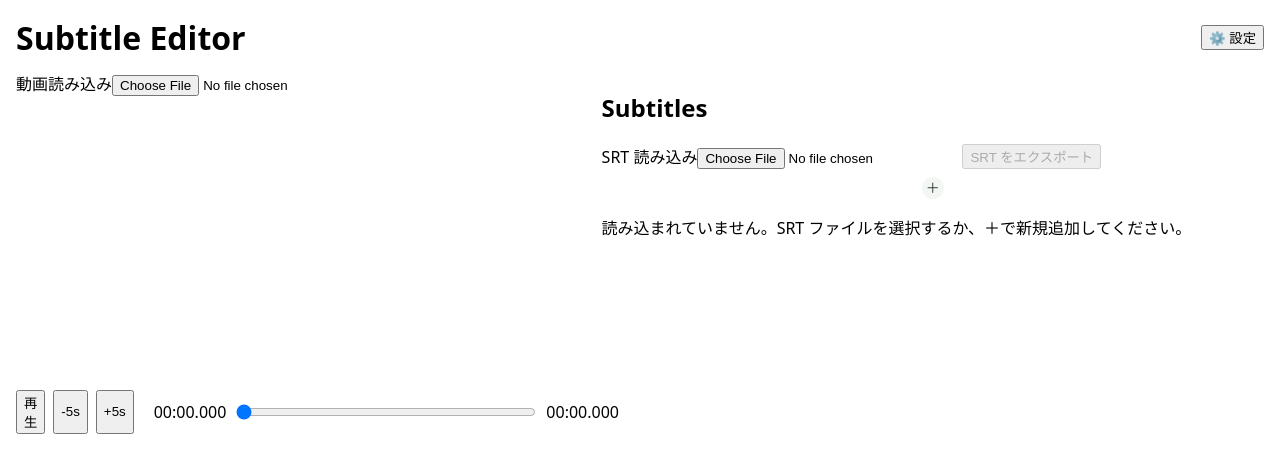
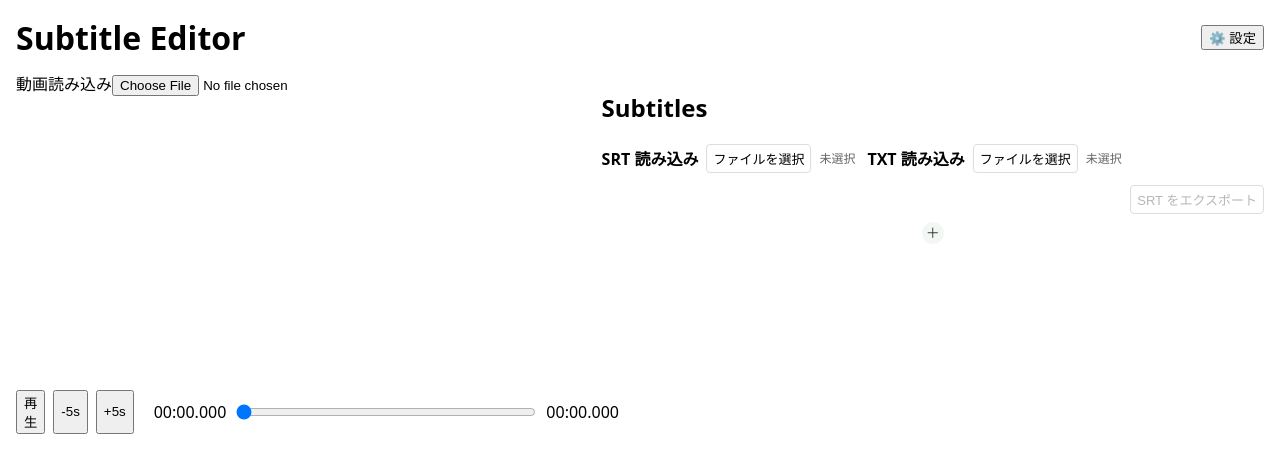
Before and after one commit to chiemi627/subtitleEditor, a React (Vite) app: page / in a window 1280 px wide. Shown: the top 472 px of the page. Built offline with nearby package versions, Linux system fonts and the light colour scheme.

Commit message:
テキストも読み込めるようにする

```diff
--- a/src/components/SubtitlesList.tsx
+++ b/src/components/SubtitlesList.tsx
@@ -1,5 +1,5 @@
 import React, { useEffect, useState, useRef } from 'react'
-import { parseSrt, stringifySrt, Subtitle } from '../utils/srt'
+import { parseSrt, stringifySrt, Subtitle, parsePlainTextSubtitles } from '../utils/srt'
 
 type Action = 'split' | 'next' | 'prev' | 'playpause' | 'merge' | 'setStart'
 type Binding = { key: string; ctrl?: boolean; alt?: boolean; shift?: boolean; meta?: boolean }
@@ -37,6 +37,10 @@ export default function SubtitlesList({ subtitles, onChange, currentTime = 0, pl
   const [activeId, setActiveId] = useState<number | null>(null)
   const lastStartSetRef = useRef<number | null>(null)
   const scrollTimerRef = useRef<number | null>(null)
+  const srtInputRef = useRef<HTMLInputElement>(null)
+  const txtInputRef = useRef<HTMLInputElement>(null)
+  const [srtName, setSrtName] = useState('')
+  const [txtName, setTxtName] = useState('')
 
   useEffect(() => setItems(subtitles || []), [subtitles])
   // Update activeId only when it actually changes to avoid flicker and
@@ -125,10 +129,25 @@ export default function SubtitlesList({ subtitles, onChange, currentTime = 0, pl
   const onFile = (e: React.ChangeEvent<HTMLInputElement>) => {
     const f = e.target.files?.[0]
     if (!f) return
+    setSrtName(f.name)
     const reader = new FileReader()
     reader.onload = () => {
       const txt = String(reader.result || '')
       const parsed = parseSrt(txt)
+      setItems(parsed)
+      onChange(parsed)
+    }
+    reader.readAsText(f)
+  }
+
+  const onTxtFile = (e: React.ChangeEvent<HTMLInputElement>) => {
+    const f = e.target.files?.[0]
+    if (!f) return
+    setTxtName(f.name)
+    const reader = new FileReader()
+    reader.onload = () => {
+      const txt = String(reader.result || '')
+      const parsed = parsePlainTextSubtitles(txt, 5)
       setItems(parsed)
       onChange(parsed)
     }
@@ -245,12 +264,38 @@ export default function SubtitlesList({ subtitles, onChange, currentTime = 0, pl
   return (
     <aside className="subtitles-list">
       <h2>Subtitles</h2>
-      <div style={{ display: 'flex', gap: 12, alignItems: 'center', marginBottom: 8 }}>
-        <label>
-          SRT 読み込み
-          <input type="file" accept=".srt,text/plain" onChange={onFile} />
-        </label>
-        <button onClick={exportSrt} disabled={items.length === 0}>
+      <div className="file-controls">
+        <div className="file-picker">
+          <span className="file-picker__label">SRT 読み込み</span>
+          <button type="button" className="time-btn" onClick={() => srtInputRef.current?.click()}>
+            ファイルを選択
+          </button>
+          <span className="file-picker__name">{srtName || '未選択'}</span>
+          <input
+            ref={srtInputRef}
+            type="file"
+            accept=".srt"
+            onChange={onFile}
+            style={{ position: 'absolute', width: 1, height: 1, padding: 0, margin: 0, opacity: 0, pointerEvents: 'none' }}
+          />
+        </div>
+
+        <div className="file-picker">
+          <span className="file-picker__label">TXT 読み込み</span>
+          <button type="button" className="time-btn" onClick={() => txtInputRef.current?.click()}>
+            ファイルを選択
+          </button>
+          <span className="file-picker__name">{txtName || '未選択'}</span>
+          <input
+            ref={txtInputRef}
+            type="file"
+            accept=".txt,text/plain"
+            onChange={onTxtFile}
+            style={{ position: 'absolute', width: 1, height: 1, padding: 0, margin: 0, opacity: 0, pointerEvents: 'none' }}
+          />
+        </div>
+
+        <button className="time-btn" onClick={exportSrt} disabled={items.length === 0} style={{ marginLeft: 'auto' }}>
           SRT をエクスポート
         </button>
       </div>
@@ -268,10 +313,7 @@ export default function SubtitlesList({ subtitles, onChange, currentTime = 0, pl
           </button>
         </div>
 
-        {items.length === 0 ? (
-          <p>読み込まれていません。SRT ファイルを選択するか、＋で新規追加してください。</p>
-        ) : (
-          items.map((s, i) => (
+        {items.map((s, i) => (
             <React.Fragment key={s.id}>
               <div
                 id={`sub-${s.id}`}
@@ -510,8 +552,7 @@ export default function SubtitlesList({ subtitles, onChange, currentTime = 0, pl
                 </button>
               </div>
             </React.Fragment>
-          ))
-        )}
+          ))}
       </div>
     </aside>
   )
--- a/src/styles.css
+++ b/src/styles.css
@@ -78,3 +78,20 @@ header { margin-bottom: 12px }
 	font-size: 13px;
 }
 .delete-btn:hover { background: #fff0f0 }
+
+.file-controls {
+  display: flex;
+  gap: 12px;
+  align-items: center;
+  margin-bottom: 8px;
+  flex-wrap: wrap;
+}
+
+.file-picker {
+  display: inline-flex;
+  gap: 8px;
+  align-items: center;
+}
+
+.file-picker__label { font-weight: 600; }
+.file-picker__name { font-size: 12px; color: #666; }
--- a/src/utils/srt.ts
+++ b/src/utils/srt.ts
@@ -51,3 +51,19 @@ export function stringifySrt(subs: Subtitle[]): string {
     })
     .join('\n')
 }
+
+export function parsePlainTextSubtitles(text: string, durationPerLineSec = 5): Subtitle[] {
+  const lines = text.replace(/\r/g, '').split('\n')
+  const out: Subtitle[] = []
+  let t = 0
+  let id = 1
+  for (const line of lines) {
+    // 空行はスキップ（必要ならここを削除して空行も字幕化できます）
+    if (!line.trim()) continue
+    const start = Math.round(t * 1000) / 1000
+    const end = Math.round((t + durationPerLineSec) * 1000) / 1000
+    out.push({ id: id++, start, end, text: line })
+    t += durationPerLineSec
+  }
+  return out
+}
```
Also changed, not shown: 3 other files (tests, documents, lock files or other folders).
